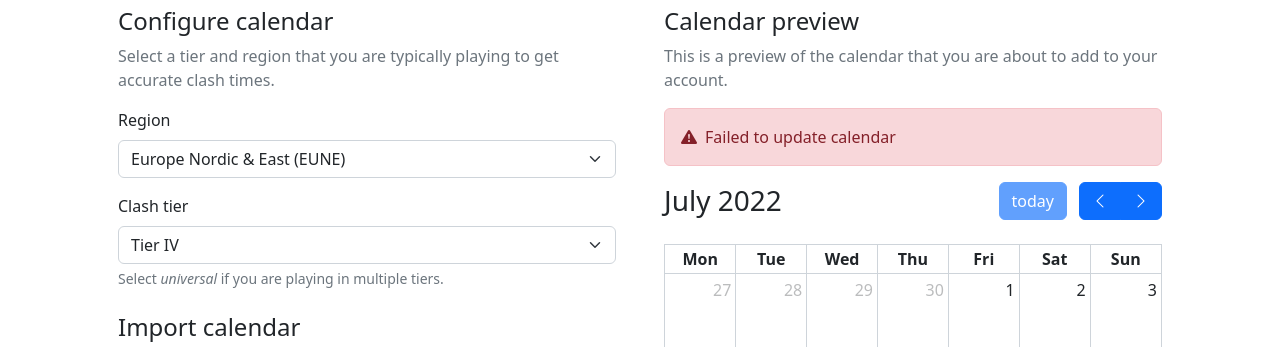
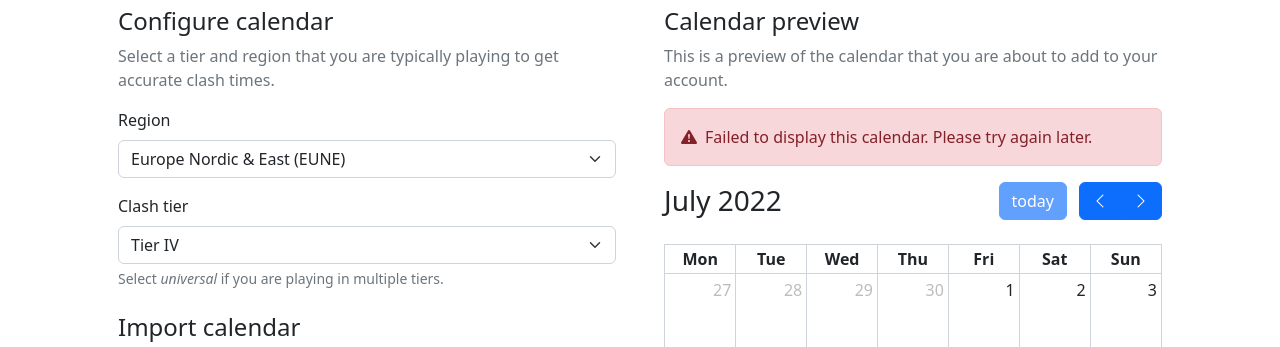
Before and after one commit to MrBartusek/ClashCalendar, a website: page docs/index.html in a window 1280 px wide. Shown: the part 960-1307 px from the top of the page. Drawn offline with nearby package versions, Linux system fonts and the light colour scheme; no server answers.

Commit message:
Update calendar error message

```diff
--- a/docs/index.html
+++ b/docs/index.html
@@ -147,7 +147,7 @@
                             <div class="alert alert-danger align-items-center d-none" role="alert" id="calendarUpdateError">
                                 <i class="bi bi-exclamation-triangle-fill me-2"></i>
                                 <div>
-                                  Failed to update calendar
+                                  Failed to display this calendar. Please try again later.
                                 </div>
                               </div>
                             <div id='calendar'></div>
```
